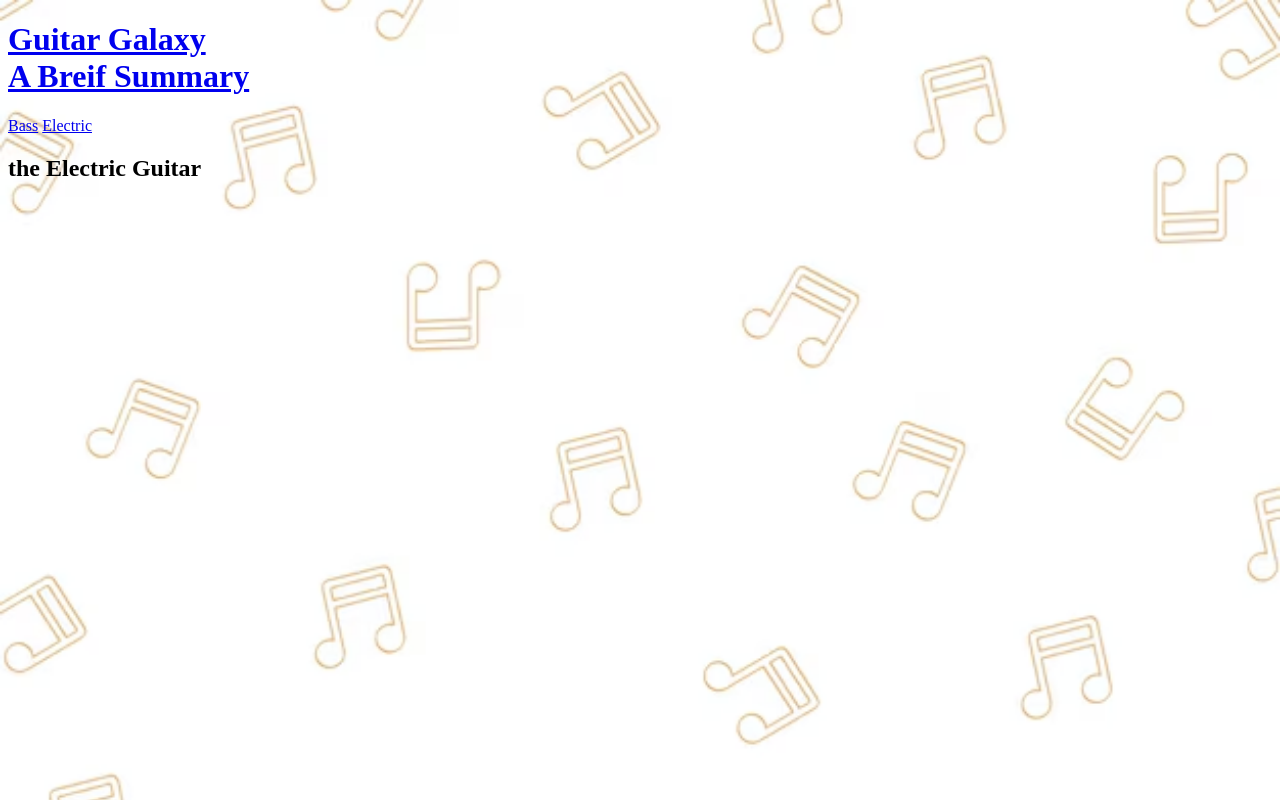
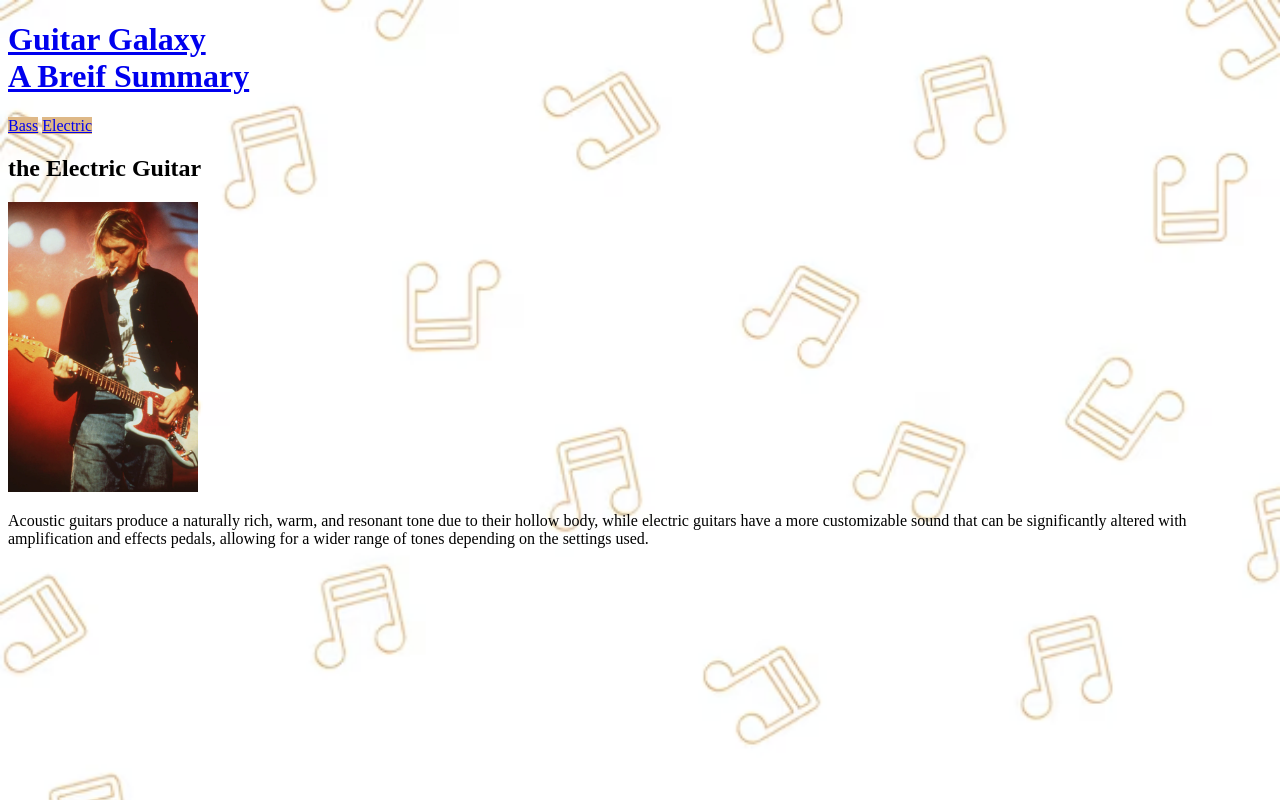
Before and after one commit to gpederson/cs-318, a plain HTML site: page Lab06/Electric.html in a window 1280 px wide. Drawn offline with Linux system fonts and the light colour scheme.

Commit message:
Lab6 done

```diff
--- a/Lab06/Electric.html
+++ b/Lab06/Electric.html
@@ -16,7 +16,8 @@
 </header>
 <main>
     <h2>the Electric Guitar</h2>
-
+    <img src="images/kurtcobainelectric.webp" alt="Kurt Cobaine Playing Electric Guitar">
+    <p>Acoustic guitars produce a naturally rich, warm, and resonant tone due to their hollow body, while electric guitars have a more customizable sound that can be significantly altered with amplification and effects pedals, allowing for a wider range of tones depending on the settings used. </p>
 </main>
 </body>
 </html>
--- a/Lab06/styles.css
+++ b/Lab06/styles.css
@@ -4,9 +4,18 @@
     background-position: top;
     background-repeat: repeat-x;
 }
-header{
-    a: link;
-    color: green;
+a:visited{
+    color: orangered;
 }
-    color: red;
-    text-decoration-color: green;
+a:link{
+    background-color: burlywood;
+}
+a:hover{
+    background-color: green;
+}
+a:active{
+    color: aquamarine;
+}
+img{
+    width: 15%;
+}
```
Also changed, not shown: Lab06/Bass.html (+2 -1 lines), Lab06/images/kurtcobainelectric.webp (added), Lab06/images/mikegordonbass.jpg (added).
